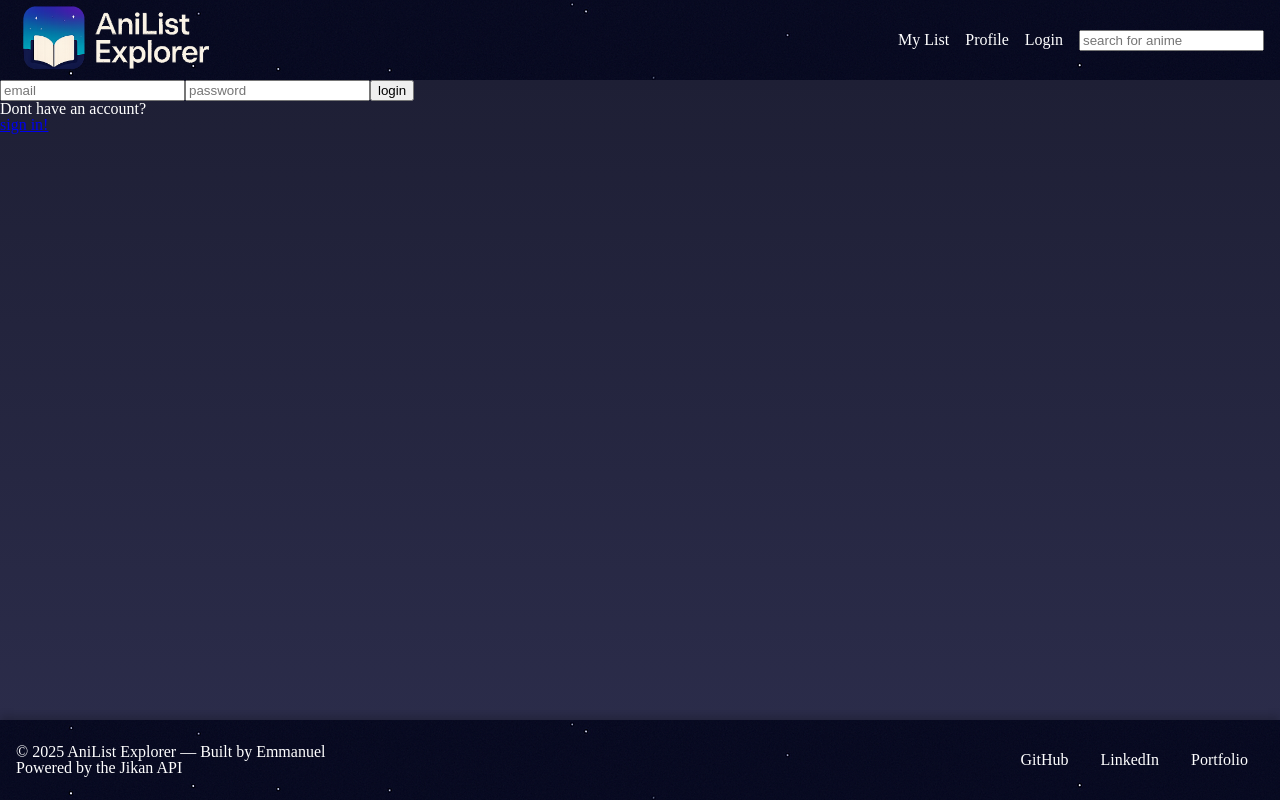
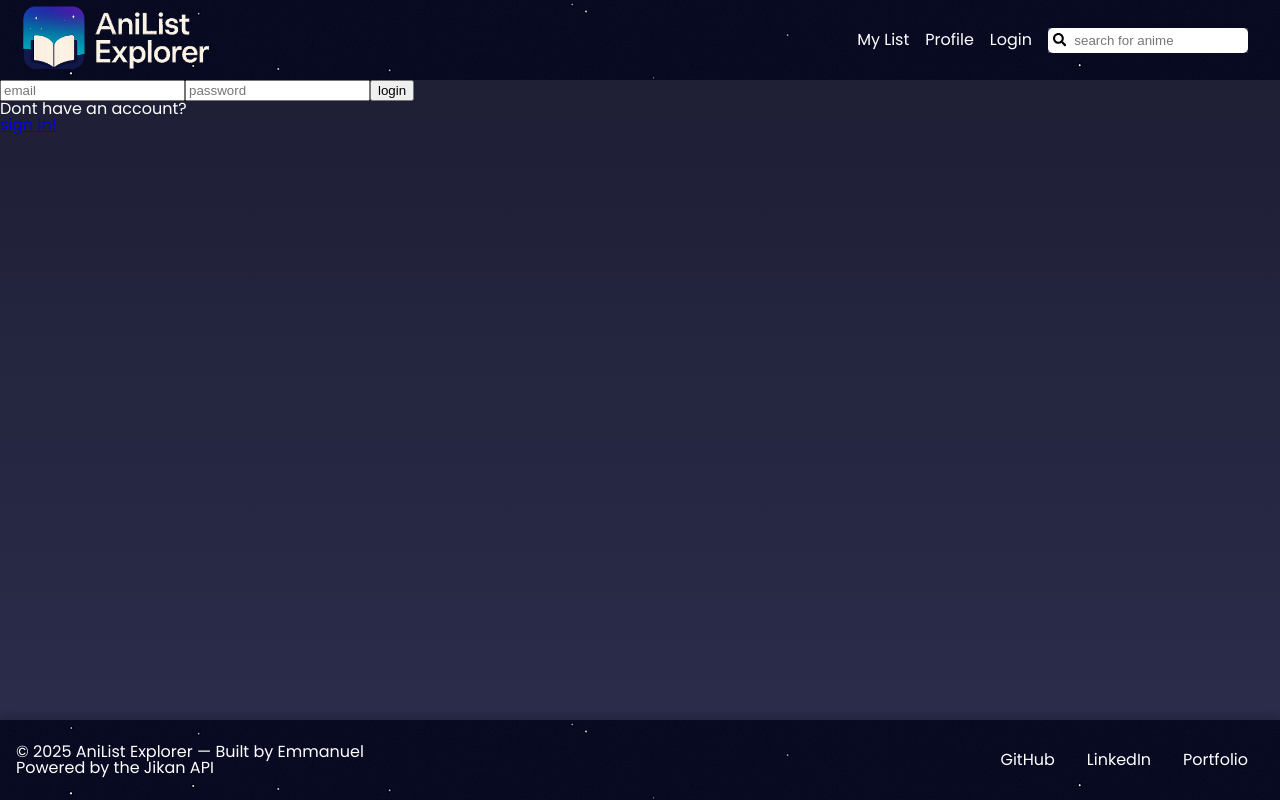
Before and after one commit to EmmanuelxFerber/AniList-Explorer, a React (Vite) app: page /loginpage in a window 1280 px wide. Built offline with nearby package versions, Linux system fonts and the light colour scheme; no server answers.

Commit message:
CSS styling

```diff
--- a/index.html
+++ b/index.html
@@ -2,6 +2,13 @@
 <html lang="en">
   <head>
     <meta charset="UTF-8" />
+
+    <link rel="preconnect" href="https://fonts.googleapis.com" />
+    <link rel="preconnect" href="https://fonts.gstatic.com" crossorigin />
+    <link
+      href="https://fonts.googleapis.com/css2?family=Poppins:ital,wght@0,100;0,200;0,300;0,400;0,500;0,600;0,700;0,800;0,900;1,100;1,200;1,300;1,400;1,500;1,600;1,700;1,800;1,900&display=swap"
+      rel="stylesheet"
+    />
     <link rel="icon" type="image/svg+xml" href="/vite.svg" />
     <meta name="viewport" content="width=device-width, initial-scale=1.0" />
     <link rel="stylesheet" href="reset.css" />
--- a/package.json
+++ b/package.json
@@ -13,6 +13,7 @@
     "firebase": "^12.3.0",
     "react": "^19.1.1",
     "react-dom": "^19.1.1",
+    "react-icons": "^5.5.0",
     "react-router": "^7.9.1"
   },
   "devDependencies": {
--- a/src/assets/Components/FavPage/FavPage.jsx
+++ b/src/assets/Components/FavPage/FavPage.jsx
@@ -25,14 +25,16 @@ export default function FavPage() {
 
         return (
           <div key={anime.id} className="anime-container">
-            <img className="anime-img" src={anime.images.jpg.image_url} />
+            <div className="anime-img-container">
+              <img className="anime-img" src={anime.images.jpg.image_url} />
+            </div>
             <div className="anime-info">
-              <h1 className="anime-img">{anime.title}</h1>
+              <h1 className="anime-title">{anime.title}</h1>
               <p className="anime-genre">{genreString}</p>
               <p className="anime-description">{anime.synopsis}</p>
-              <p>{anime.mal_id}</p>
               <p>Added at: {anime.addedAt}</p>
             </div>
+
             <button
               onClick={() => {
                 removeFavAnime(user.uid, anime.id);
--- a/src/assets/Components/Header.jsx
+++ b/src/assets/Components/Header.jsx
@@ -3,6 +3,7 @@ import { Link, NavLink, useNavigate } from "react-router";
 import { auth } from "../Firebase/firebase";
 import { useAuth } from "../Context/AuthContext";
 import { signOut } from "firebase/auth";
+import SearchBar from "./UI elements/SearchBar";
 
 export default function Header() {
   const navigate = useNavigate();
@@ -33,13 +34,15 @@ export default function Header() {
         <NavLink to={"favpage"}>My List</NavLink>
         <NavLink to={"dashboard"}>Profile</NavLink>
         {user ? (
-          <button onClick={handleLogout}>Log out</button>
+          <button className="logout-btn" onClick={handleLogout}>
+            Log out
+          </button>
         ) : (
           <NavLink to={"loginpage"}>Login</NavLink>
         )}
       </nav>
       <form action={searchAnime}>
-        <input type="text" name="search" placeholder="search for anime" />
+        <SearchBar />
       </form>
     </header>
   );
--- a/src/assets/Components/MainPage/App.css
+++ b/src/assets/Components/MainPage/App.css
@@ -1,3 +1,7 @@
+body {
+  font-family: "Poppins", sans-serif;
+}
+
 #root {
   display: grid;
   grid-template-rows: 10vh 1fr 10vh;
@@ -20,13 +24,24 @@ main {
 }
 
 main button {
-  margin: 1rem 0;
+  font-family: "Poppins", sans-serif;
+  margin: 1rem 5px;
   border: none;
   color: white;
   background-color: #121330;
   padding: 0.5rem 0;
   width: 90vw;
   align-self: center;
+  border-top: 1px solid white;
+  border-bottom: 1px solid white;
+}
+
+.logout-btn {
+  font-family: "Poppins", sans-serif;
+  color: white;
+  font-size: 1rem;
+  border: none;
+  background-color: transparent;
 }
 
 .rand-anime-info div {
@@ -51,6 +66,7 @@ header {
   align-items: center;
   gap: 1rem;
   box-shadow: 0 4px 8px rgba(0, 0, 0, 0.2);
+  padding-right: 2rem;
 }
 footer {
   box-shadow: 0 -4px 8px rgba(0, 0, 0, 0.2);
@@ -92,6 +108,7 @@ header a {
   padding: 1rem;
   align-items: center;
   border: 1px solid black;
+  background-color: #121330;
   gap: 1rem;
   box-shadow: 0 4px 8px rgba(0, 0, 0, 0.2), 0 -4px 8px rgba(0, 0, 0, 0.2);
 }
--- a/src/assets/Components/MainPage/EpisodeList/EpisodeList.css
+++ b/src/assets/Components/MainPage/EpisodeList/EpisodeList.css
@@ -2,14 +2,19 @@
   margin: 1rem 0;
   display: flex;
   flex-direction: column;
+  align-items: center;
+  align-self: center;
+  width: 80vw;
   gap: 0.5rem;
 }
 
 .episode-container {
   border: 1px solid #e0e0e0;
+  width: 100%;
   border-radius: 6px;
   padding: 0.5rem 1rem;
   margin: 0.5rem 0;
+  text-align: center;
   background: linear-gradient(90deg, #3b3c5a, #2b2c4a);
   transition: transform 0.2s, box-shadow 0.2s;
 }
@@ -20,4 +25,5 @@
 
 .episode-container a {
   color: #fff;
+  text-decoration: none;
 }
--- a/src/assets/Components/SearchList/SearchList.css
+++ b/src/assets/Components/SearchList/SearchList.css
@@ -1,12 +1,55 @@
 .animelist-section {
   display: flex;
   flex-direction: column;
+  align-items: center;
   gap: 2rem;
-  padding: 1rem;
+  padding: 1rem 0;
 }
 
 .anime-container {
+  display: flex;
+  gap: 1rem;
+  padding: 1rem;
+  justify-content: start;
   height: 40vh;
-  border: 1px solid red;
+  border-top: 1px solid black;
+  border-bottom: 1px solid black;
+  box-shadow: 4px 4px 8px rgba(0, 0, 0, 0.2), -4px -4px 8px rgba(0, 0, 0, 0.2);
   display: flex;
+  overflow: hidden;
+  background-color: #121330;
 }
+
+.anime-info {
+  align-self: flex-start;
+  width: 60vw;
+}
+
+.anime-info h1 {
+  color: #fff;
+  font-size: 1.5rem;
+}
+
+.anime-info .anime-genre,
+.anime-info .anime-description {
+  color: #ccc;
+  margin-bottom: 0.5rem;
+}
+
+.anime-img-container {
+  width: 200px;
+}
+
+.anime-img {
+  height: 100%;
+  width: 100%;
+}
+
+.animelist-section button {
+  margin-left: auto;
+  width: 100px;
+  height: 100px;
+  align-self: center;
+  border-radius: 5px;
+  border: none;
+}
--- a/src/assets/Components/SearchList/SearchList.jsx
+++ b/src/assets/Components/SearchList/SearchList.jsx
@@ -41,17 +41,29 @@ export default function SearchList() {
     animeList || favAnime ? (
       animeList.map((anime) => {
         const { title, genres, images, synopsis, mal_id } = anime || {};
+
+        //curates the description string so that it doesnt overflow
+        const synopsisShortened =
+          synopsis.split(" ").length > 200
+            ? synopsis.split(" ").slice(0, 200).join(" ") + "..."
+            : synopsis;
+
         const genreString = genres
           ? genres.map((genre) => `${genre.name} `)
           : "no genres";
+
         const isInFavList = favAnime?.some((anime) => anime.animeId === mal_id);
+
         return (
           <div key={mal_id} className="anime-container">
-            <img className="anime-img" src={images.jpg.image_url} />
+            <div className="anime-img-container">
+              <img className="anime-img" src={images.jpg.image_url} />
+            </div>
+
             <div className="anime-info">
-              <h1 className="anime-img">{title}</h1>
+              <h1 className="anime-title">{title}</h1>
               <p className="anime-genre">{genreString}</p>
-              <p className="anime-description">{synopsis}</p>
+              <p className="anime-description">{synopsisShortened}</p>
             </div>
 
             {isInFavList ? (
--- /dev/null
+++ b/src/assets/Components/UI elements/SearchBar.css
@@ -0,0 +1,35 @@
+.searchbar {
+  width: 200px;
+  display: flex;
+  background: linear-gradient(90deg, #3b3c5a, #2b2c4a);
+  transition: transform 0.2s, box-shadow 0.2s;
+}
+.searchbar-input:hover {
+  background-color: rgb(235, 235, 235);
+}
+
+.searchbar-input:focus {
+  outline: none;
+}
+
+.searchbar-input,
+.searchbar-btn {
+  border: none;
+  padding-top: 5px;
+  padding-bottom: 5px;
+}
+
+.searchbar-input {
+  width: 100%;
+  border-bottom-right-radius: 5px;
+  border-top-right-radius: 5px;
+}
+.searchbar-btn {
+  border: none;
+  background-color: white;
+  display: flex;
+  align-items: center;
+  padding-left: 5px;
+  border-bottom-left-radius: 5px;
+  border-top-left-radius: 5px;
+}
--- /dev/null
+++ b/src/assets/Components/UI elements/SearchBar.jsx
@@ -0,0 +1,18 @@
+import "./SearchBar.css";
+import { FaSearch } from "react-icons/fa";
+
+export default function SearchBar() {
+  return (
+    <div className="searchbar">
+      <button className="searchbar-btn">
+        <FaSearch />
+      </button>
+      <input
+        className="searchbar-input"
+        type="text"
+        name="search"
+        placeholder="search for anime"
+      />
+    </div>
+  );
+}
```
Also changed, not shown: 1 other file (tests, documents, lock files or other folders).
